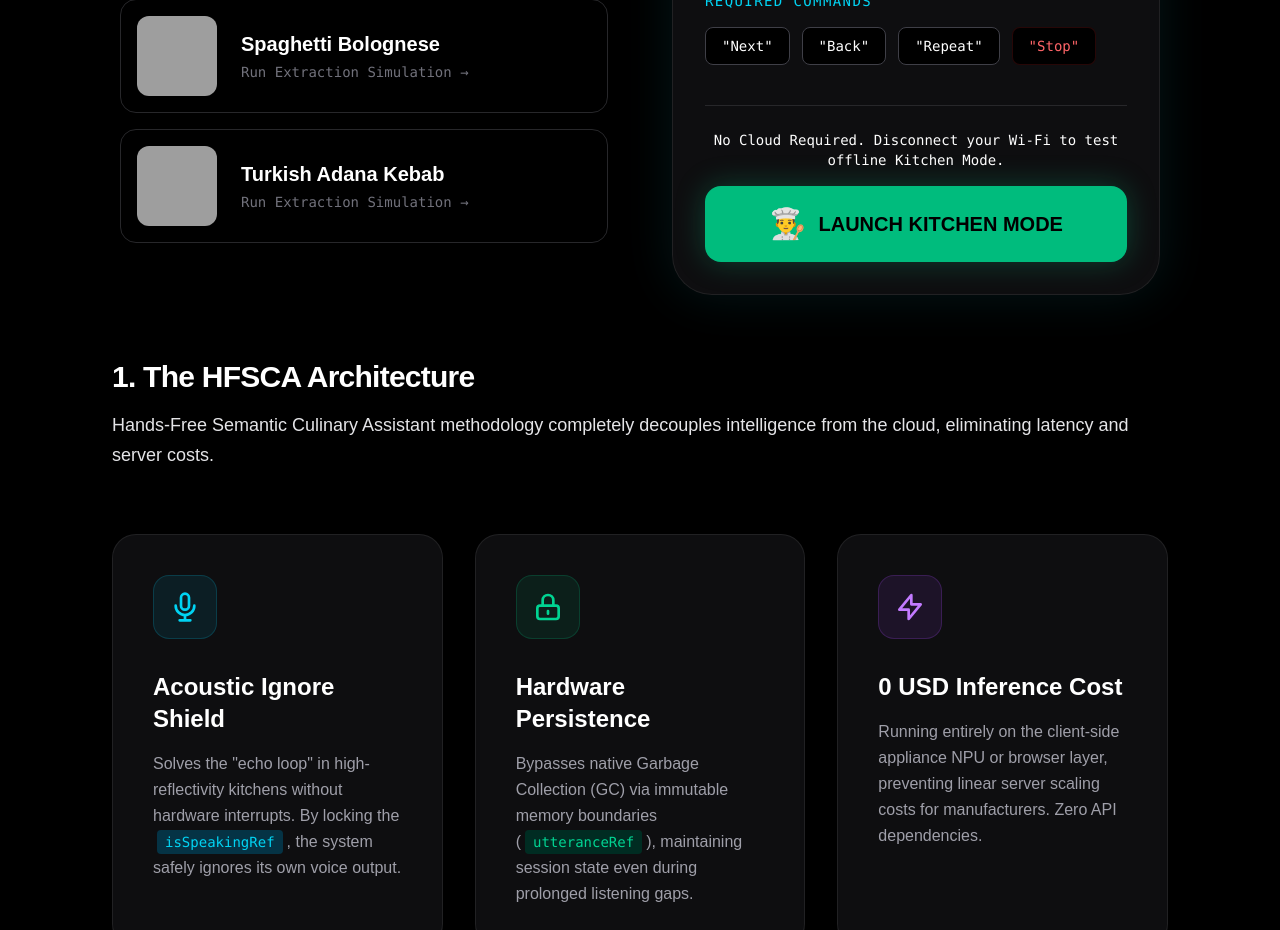
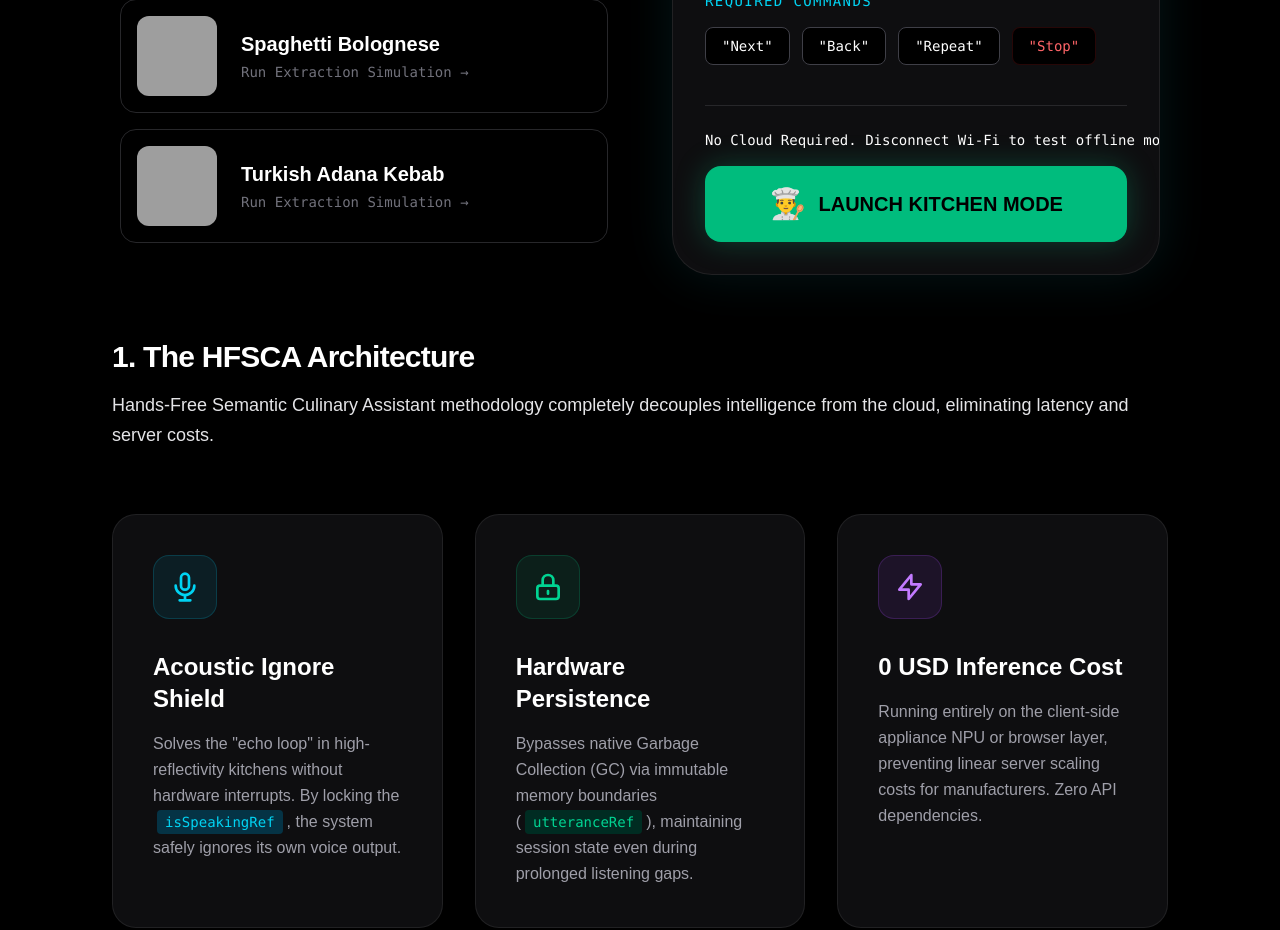
Before and after one commit to yemekyarismasi/smart-kitchen-assistant, a Next.js app: page / in a window 1280 px wide. Shown: the part 840-1770 px from the top of the page. Built offline with nearby package versions, Linux system fonts and the light colour scheme; grey boxes are pictures that could not be loaded.

Commit message:
Shorten offline test warning to fit on single line

```diff
--- a/src/components/DemoSection.js
+++ b/src/components/DemoSection.js
@@ -162,8 +162,8 @@ export default function DemoSection() {
                 </div>
 
                 <div className="mt-auto pt-6 border-t border-zinc-800">
-                  <p className="text-sm text-center text-white font-mono mb-4 animate-pulse">
-                    No Cloud Required. Disconnect your Wi-Fi to test offline Kitchen Mode.
+                  <p className="text-sm text-center text-white font-mono mb-4 animate-pulse whitespace-nowrap">
+                    No Cloud Required. Disconnect Wi-Fi to test offline mode.
                   </p>
                   <button
                     onClick={() => setShowKitchenMode(true)}
```
